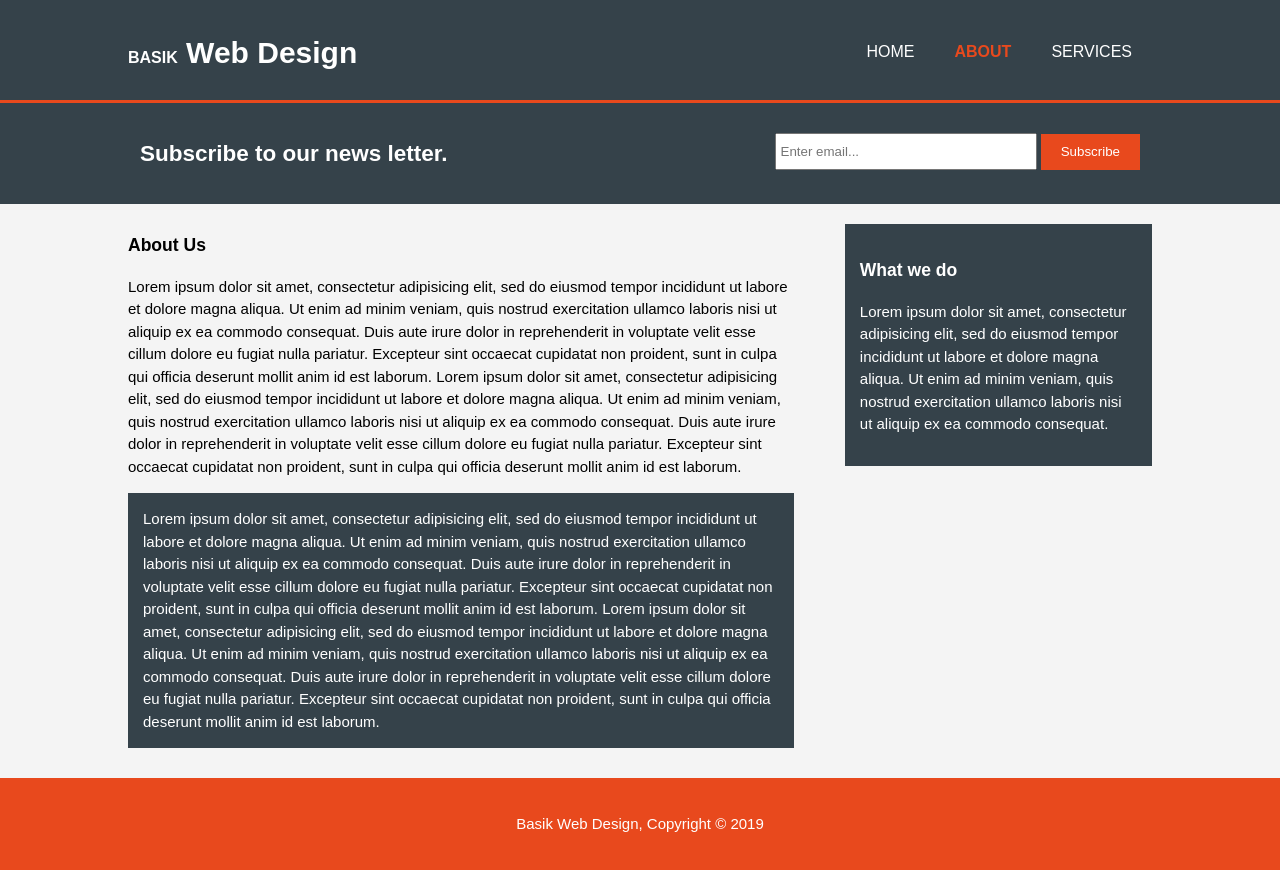
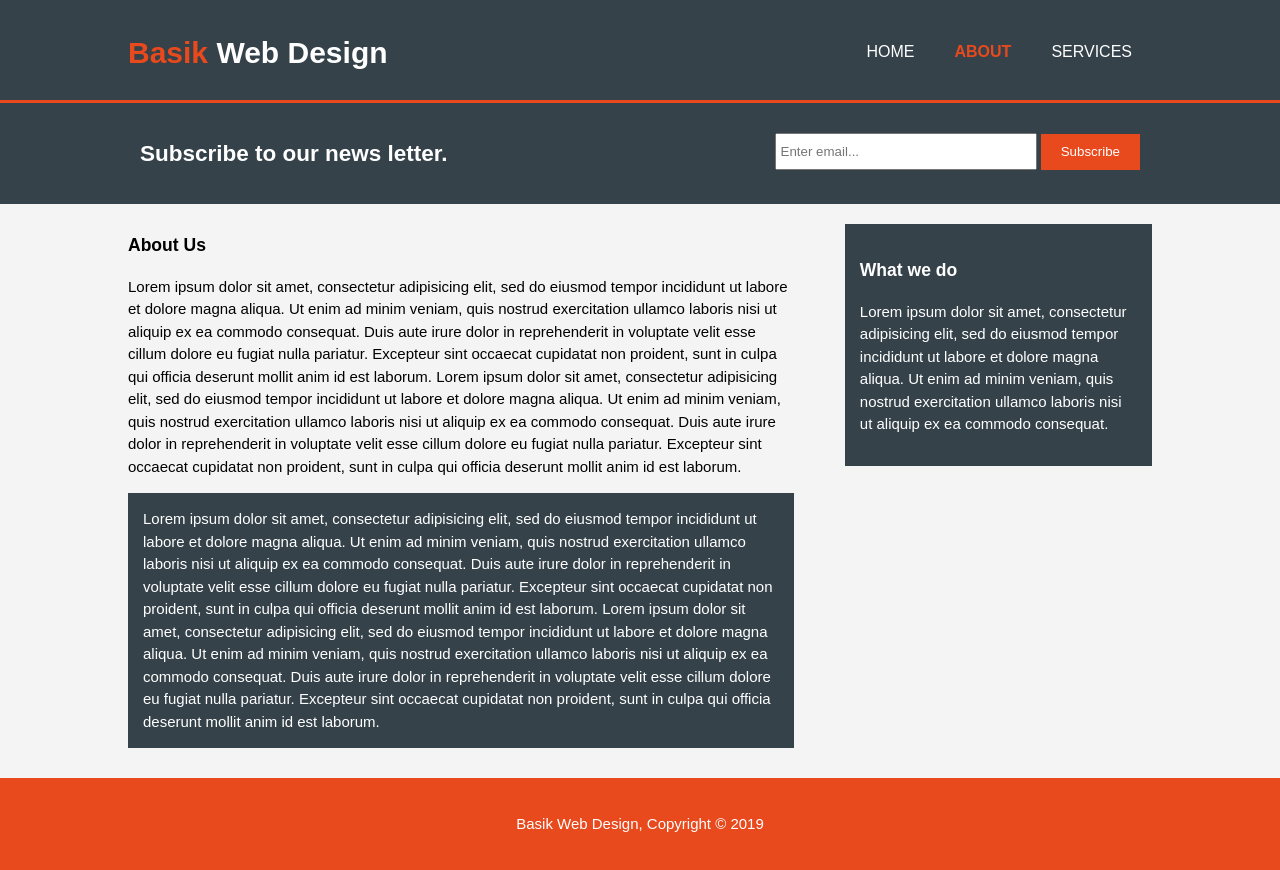
Before and after one commit to prayasdrolia1/basik-website, a plain HTML site: page about.html in a window 1280 px wide. Drawn offline with Linux system fonts and the light colour scheme.

Commit message:
Update about.html

```diff
--- a/about.html
+++ b/about.html
@@ -14,7 +14,7 @@
 	<header>
 		<div class="container">
 			<div id="branding">
-				<h1><span class="highlight"><a href="index.html">Basik</a></span> Web Design</h1>
+				<h1><span class="highlight">Basik</span> Web Design</h1>
 			</div>
 
 			<nav>
```
